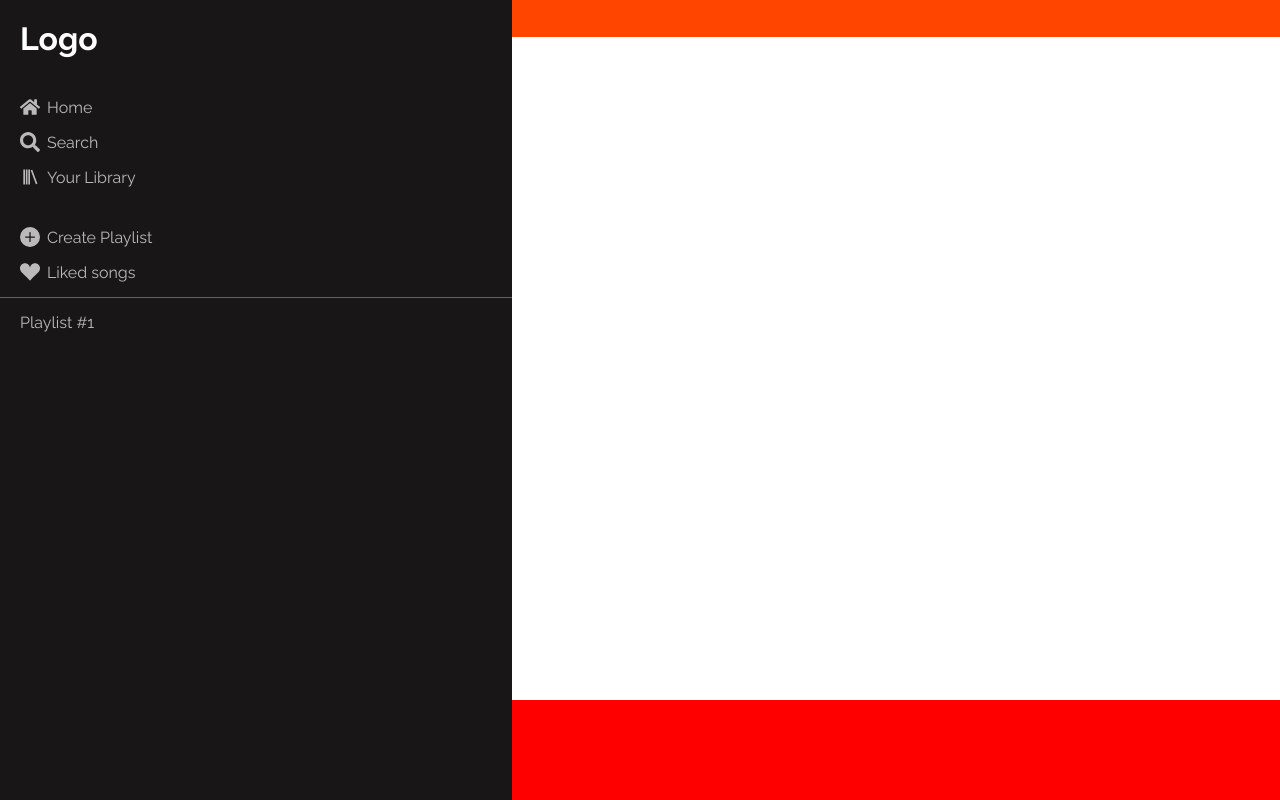
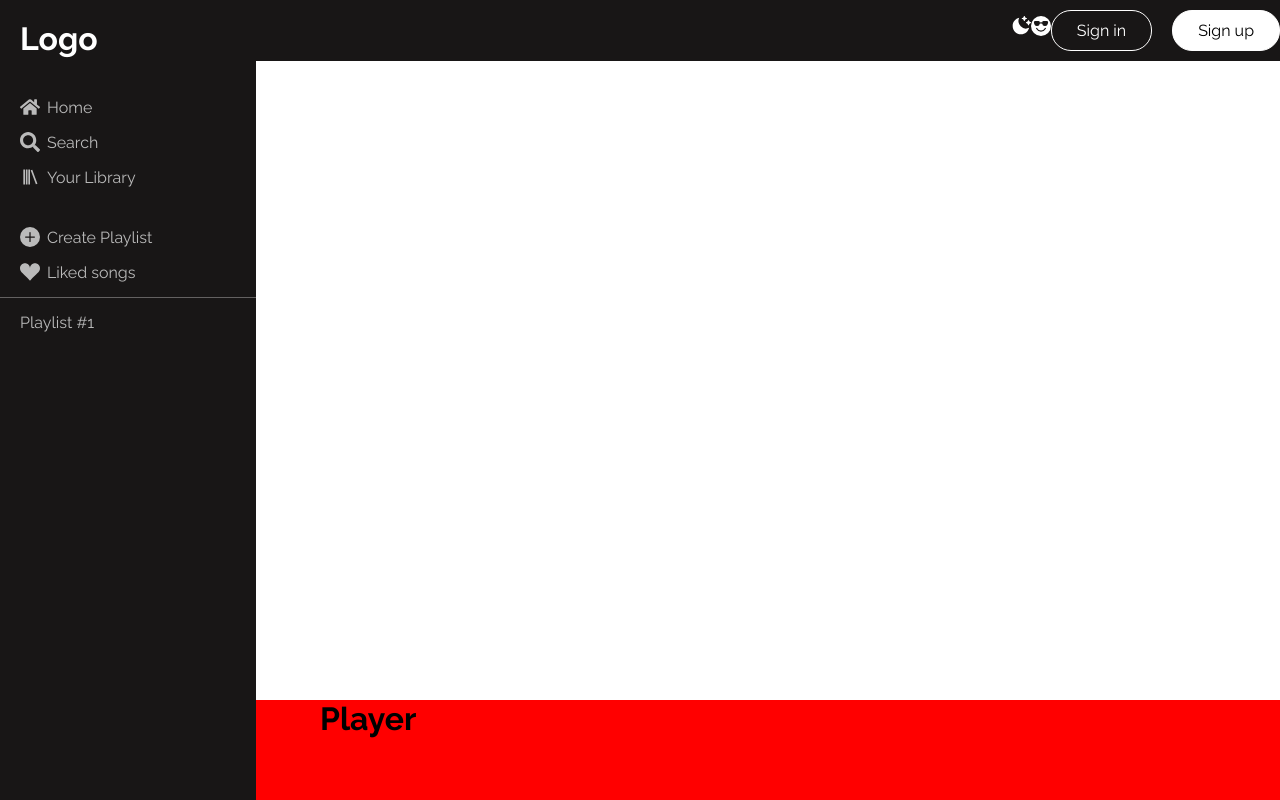
Before and after one commit to rafiurrafi/coverMeBad, a React (Create React App) app: page / in a window 1280 px wide. Built offline with nearby package versions, Linux system fonts and the light colour scheme.

Commit message:
added header components

```diff
--- /dev/null
+++ b/src/_variables.scss
@@ -0,0 +1 @@
+$left-margin: 20%;
--- a/src/app.scss
+++ b/src/app.scss
@@ -12,6 +12,8 @@ body {
   font-weight: 400;
   text-rendering: optimizeLegibility;
 }
+$color-primary: #f40009;
+$color-secondary: "#";
 .mb-s {
   margin-bottom: 1rem;
 }
@@ -25,3 +27,22 @@ body {
 .mb-xl {
   margin-bottom: 4rem;
 }
+.btn {
+  color: white;
+  background-color: transparent;
+  text-decoration: none;
+  padding: 1rem 2.5rem;
+  border: 1px solid transparent;
+  display: inline-block;
+  border-radius: 2rem;
+  &--ghost {
+    border: 1px solid;
+  }
+  &--full {
+    background-color: white;
+    // background-color: $color-primary;
+    // border: 1px solid $color-primary;
+    border: 1px solid white;
+    color: black;
+  }
+}
--- a/src/components/header/header.component.jsx
+++ b/src/components/header/header.component.jsx
@@ -1,8 +1,35 @@
 import "./header.style.scss";
+import { RiMoonClearFill } from "react-icons/ri";
+import { BsFillEmojiSunglassesFill } from "react-icons/bs";
 const Header = () => {
   return (
     <div className="header">
-      <h1>Header</h1>
+      <button
+        style={{
+          fontSize: "2rem",
+          backgroundColor: "transparent",
+          color: "white",
+          border: "none",
+        }}
+      >
+        <RiMoonClearFill />
+      </button>
+      <button
+        style={{
+          fontSize: "2rem",
+          backgroundColor: "transparent",
+          color: "white",
+          border: "none",
+        }}
+      >
+        <BsFillEmojiSunglassesFill />
+      </button>
+      <a href="" className="btn btn--ghost">
+        Sign in
+      </a>
+      <a href="" className="btn btn--full">
+        Sign up
+      </a>
     </div>
   );
 };
--- a/src/components/header/header.style.scss
+++ b/src/components/header/header.style.scss
@@ -1,9 +1,15 @@
+@import "../../variables";
 .header {
   position: fixed;
-  width: 100%;
   z-index: 2;
-  background-color: orangered;
-  h1 {
-    margin-left: 25%;
+  margin-left: $left-margin;
+  width: calc(100% - $left-margin);
+  background-color: rgb(24, 22, 22);
+  text-align: right;
+  padding: 1rem 0;
+  .btn {
+    &:first-of-type {
+      margin-right: 2rem;
+    }
   }
 }
--- a/src/components/navbar/navbar.style.scss
+++ b/src/components/navbar/navbar.style.scss
@@ -1,7 +1,8 @@
+@import "../../variables";
 .navbar {
   position: fixed;
   z-index: 3;
-  width: 40%;
+  width: $left-margin;
   background-color: rgb(24, 22, 22);
   height: 100vh;
   h1 {
--- /dev/null
+++ b/src/components/sign-up-banner/sign-up-banner.component.jsx
@@ -0,0 +1,6 @@
+import "./sign-up-banner.style.scss";
+const SignUpbanner = () => {
+  return <div>Sign up banner</div>;
+};
+
+export default SignUpbanner;
```
Also changed, not shown: src/components/sign-up-banner/sign-up-banner.style.scss (added).
